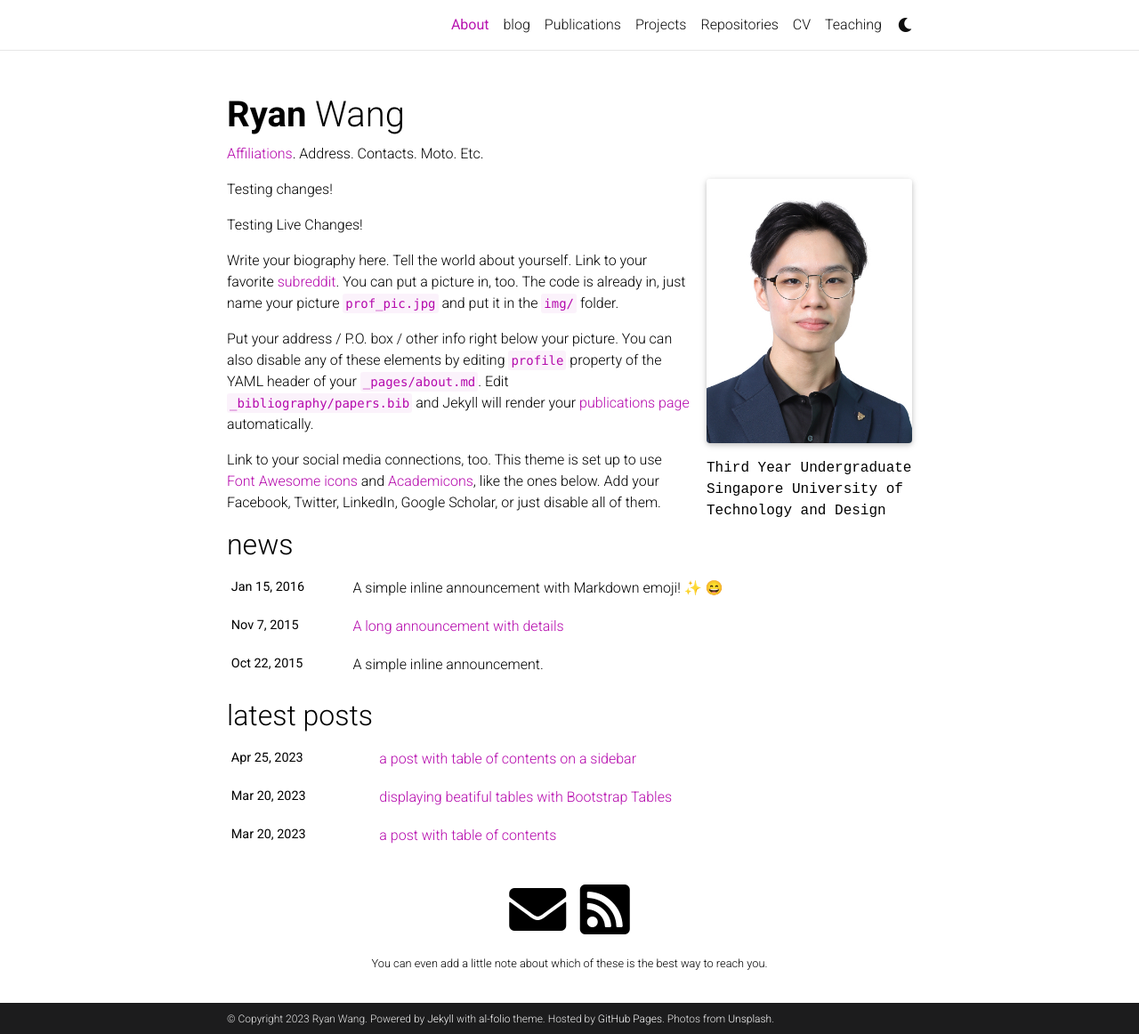
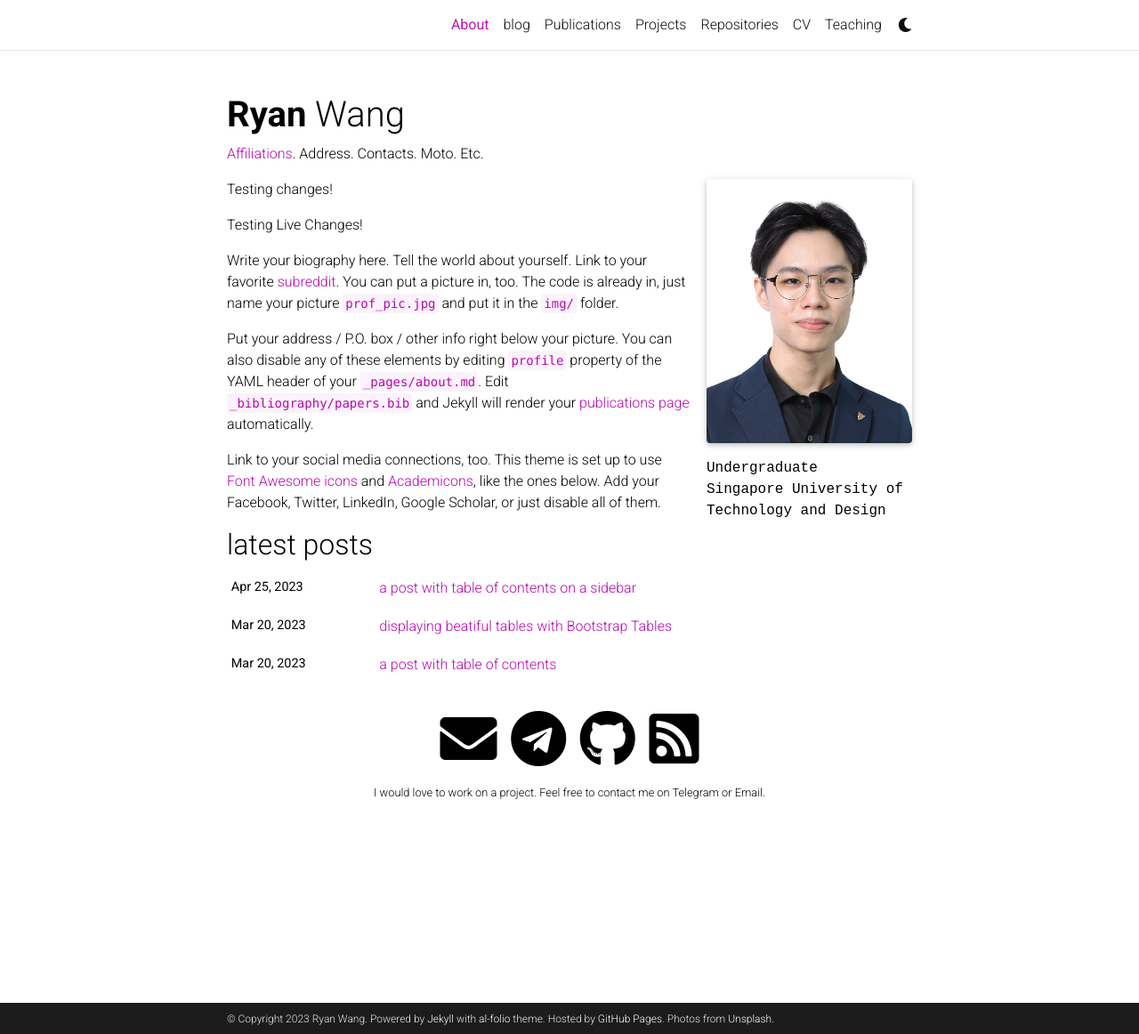
Before and after one commit to SausageMuffins/SausageMuffins.github.io, a Jekyll site: the page built from _pages/about.md, in a window 1280 px wide and 1162 px high. Shown: the whole window at 89% size. Built offline with Jekyll 4.4.1, drawn with Linux system fonts in a browser that asks for light colours; full-size pictures stand in for the smaller copies a plugin makes; emoji names are drawn with the system emoji font; comment, search, counter and statistics services are not loaded; a style sheet for code colours, icons or effects is not loaded.

Commit message:
Updated config file

```diff
--- a/_config.yml
+++ b/_config.yml
@@ -71,12 +71,12 @@ og_image: # The site-wide (default for all links) Open Graph preview image
 # Social integration
 # -----------------------------------------------------------------------------
 
-github_username: # your GitHub user name
+github_username: SausageMuffins
 gitlab_username: # your GitLab user name
 twitter_username: # your Twitter handle
 mastodon_username: # your mastodon instance+username in the format instance.tld/@username
 linkedin_username: # your LinkedIn user name
-telegram_username: # your Telegram user name
+telegram_username: SausageMuffins
 scholar_userid: # your Google Scholar ID
 semanticscholar_id: # your Semantic Scholar ID
 whatsapp_number: # your WhatsApp number (full phone number in international format. Omit any zeroes, brackets, or dashes when adding the phone number in international format.)
@@ -105,7 +105,7 @@ youtube_id: # your youtube channel id (youtube.com/@<youtube_id>)
 discord_id: # your discord id (18-digit unique numerical identifier)
 
 contact_note: >
-  You can even add a little note about which of these is the best way to reach you.
+  I would love to work on a project. Feel free to contact me on Telegram or Email.
 
 # -----------------------------------------------------------------------------
 # Analytics and search engine verification
@@ -121,9 +121,9 @@ bing_site_verification:  # out your bing-site-verification ID (Bing Webmaster)
 # Blog
 # -----------------------------------------------------------------------------
 
-blog_name: al-folio # blog_name will be displayed in your blog page
+blog_name: TwoSense # blog_name will be displayed in your blog page
 blog_nav_title: blog # your blog must have a title for it to be displayed in the nav bar
-blog_description: a simple whitespace theme for academics
+blog_description: A little finding goes a long way. I named the blog TwoSense in memory of my old wordpress blog. Hopefully, I can continue to offer my two cents to new readers here.
 permalink: /blog/:year/:title/
 
 # Pagination
--- a/_pages/about.md
+++ b/_pages/about.md
@@ -9,11 +9,11 @@ profile:
   image: prof_pic.jpg
   image_circular: false # crops the image to make it circular
   address: >
-    <p>Third Year Undergraduate</p>
+    <p>Undergraduate</p>
     <p>Singapore University of Technology and Design</p>
 
 
-news: true  # includes a list of news items
+news: false  # includes a list of news items
 latest_posts: true  # includes a list of the newest posts
 selected_papers: false # includes a list of papers marked as "selected={true}"
 social: true  # includes social icons at the bottom of the page
```
